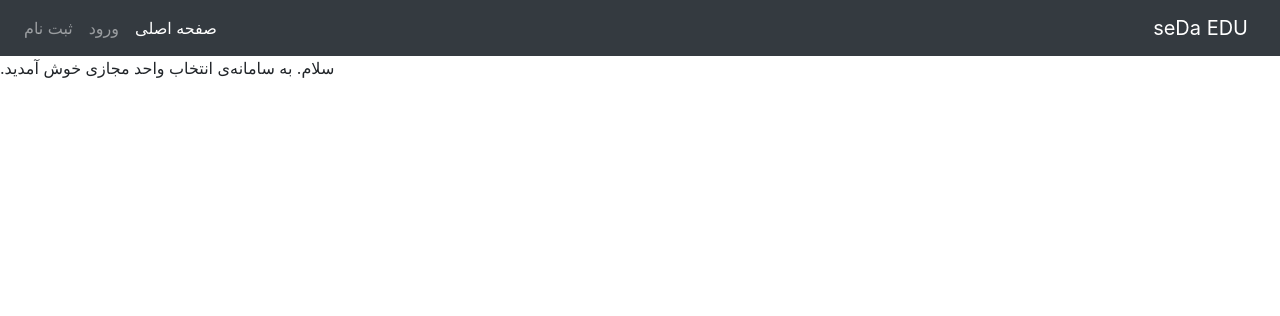
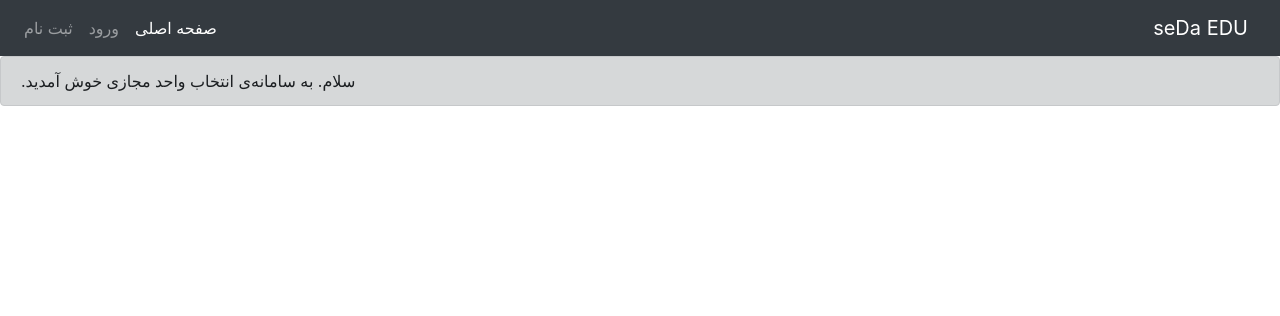
Before and after one commit to daniyalmarofi/webelopers, a Django app: page / in a window 1280 px wide. Shown: the top 316 px of the page. Run offline with Django 3.2, Linux system fonts and the light colour scheme; some libraries are stand-ins or nearby versions.

```diff
--- a/webel/templates/base.html
+++ b/webel/templates/base.html
@@ -36,8 +36,10 @@
         </ul>
     </div>
 </div>
+
+<div class="alert alert-dark" role="alert">
     سلام. به سامانه‌ی انتخاب واحد مجازی خوش آمدید.
-
+</div>
 
 
 
```
